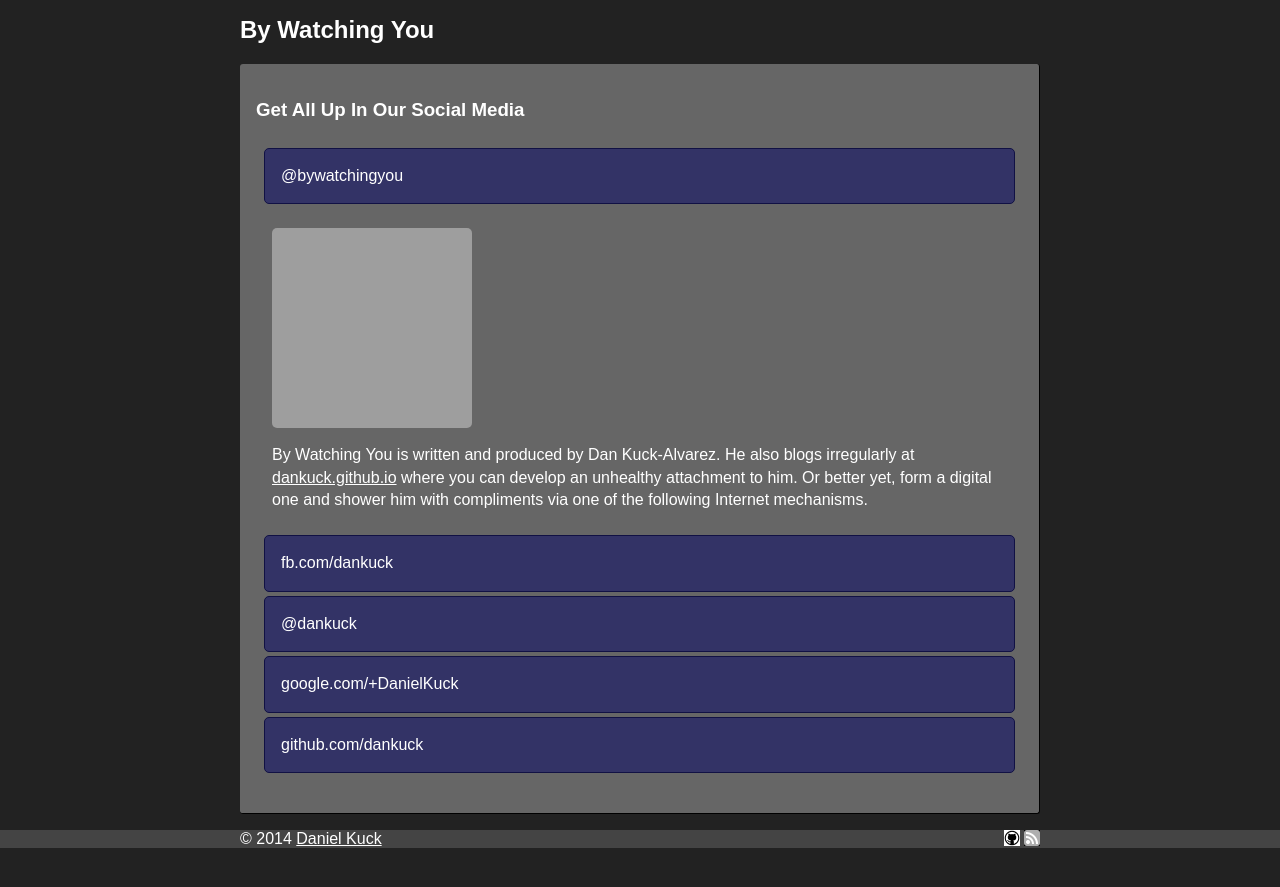
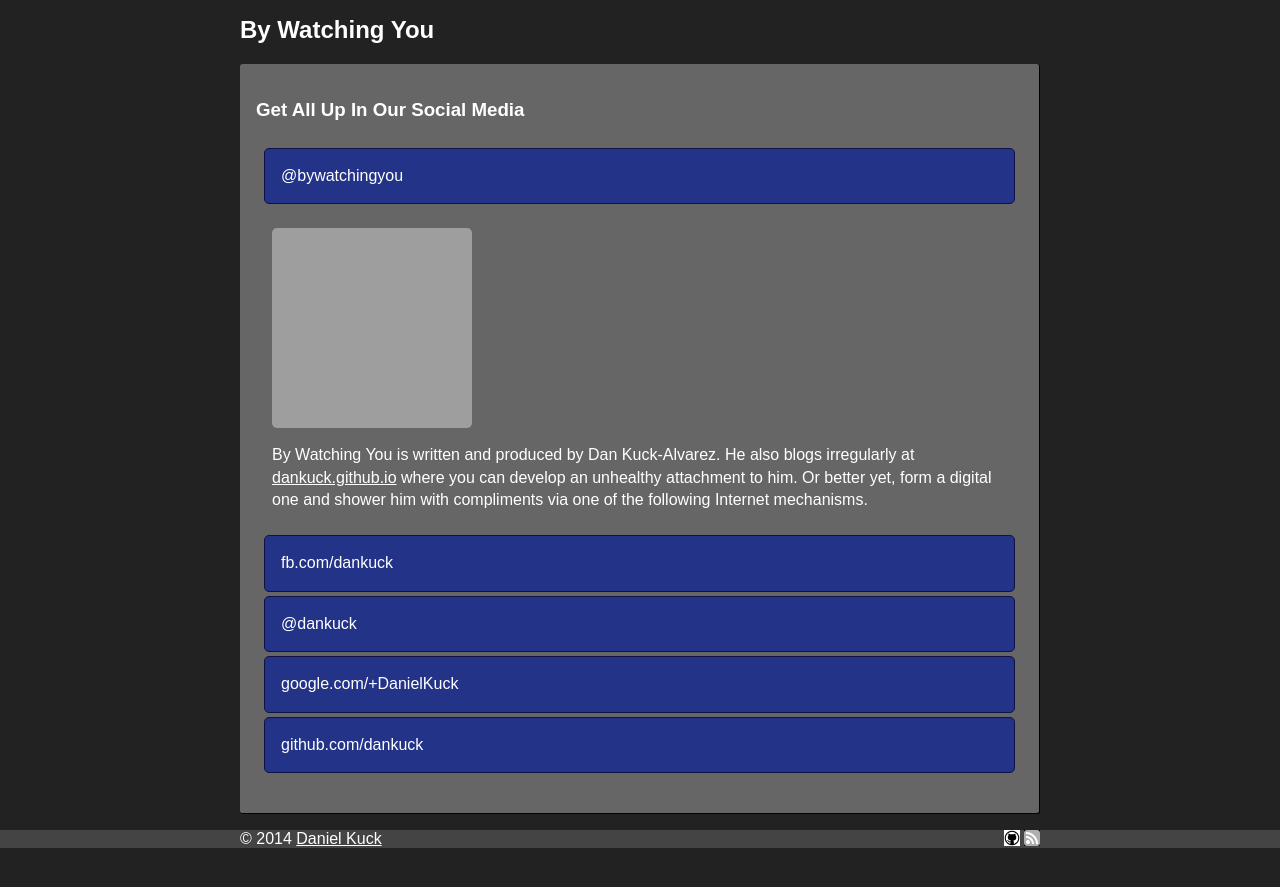
Before and after one commit to dankuck/by-watching-you, a Jekyll site: the page built from contact/index.html, in a window 1280 px wide. Shown: the top 887 px of the page. Built offline with Jekyll 4.4.1, drawn with Linux system fonts in a browser that asks for light colours; grey boxes are pictures that could not be loaded.

Commit message:
More blue, less purple! The people demand it.

```diff
--- a/contact/index.html
+++ b/contact/index.html
@@ -4,7 +4,7 @@ layout: default
 
 <style>
 ul { list-style-type: none; padding: .25em; }
-li a { display: block; border: 1px solid #114; padding: 1em; background-color: #336; margin: .25em; border-radius: 5px; text-decoration: none; }
+li a { display: block; border: 1px solid #114; padding: 1em; background-color: #238; margin: .25em; border-radius: 5px; text-decoration: none; }
 li a:hover { background-color: #888 }
 </style>
 
```
